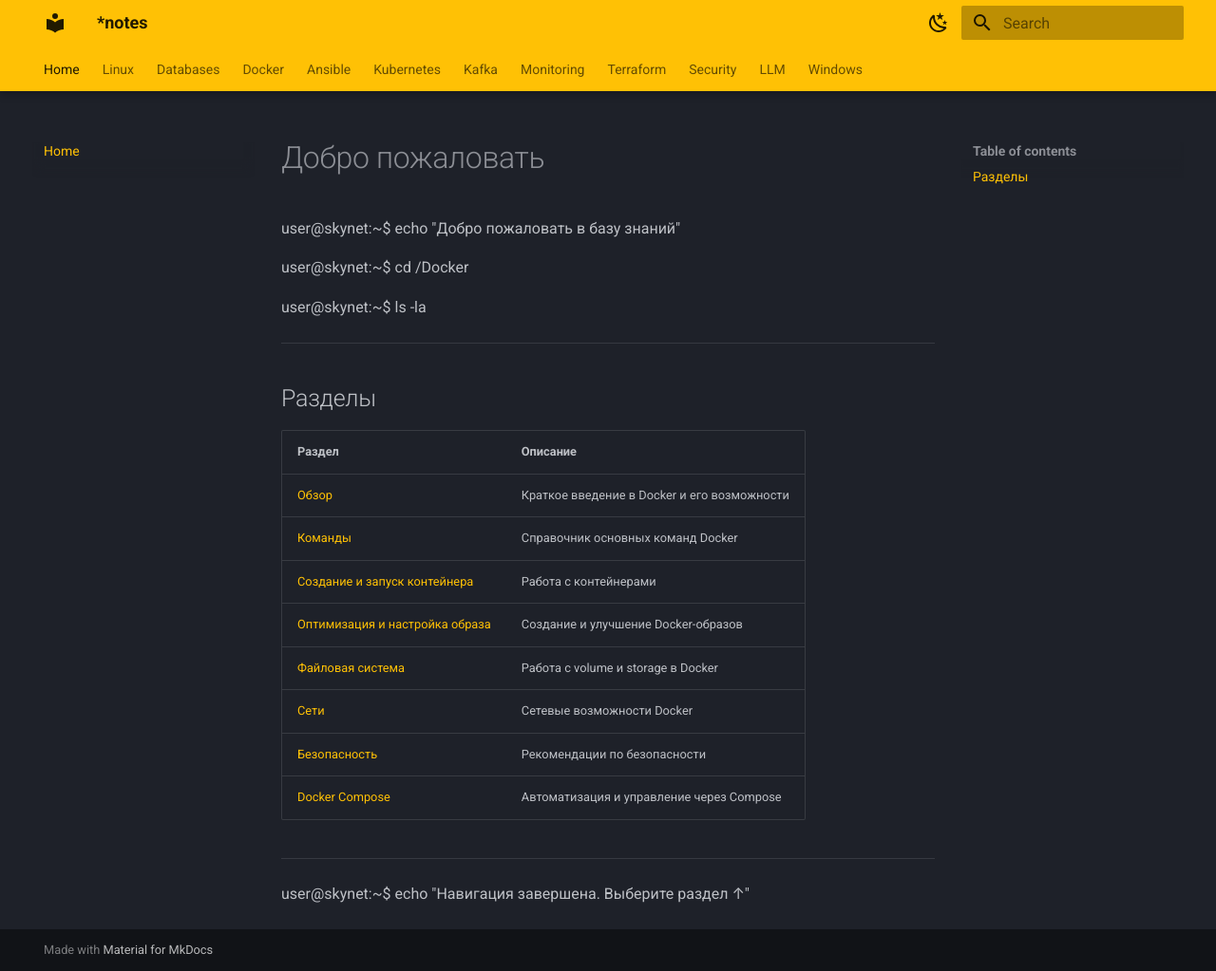
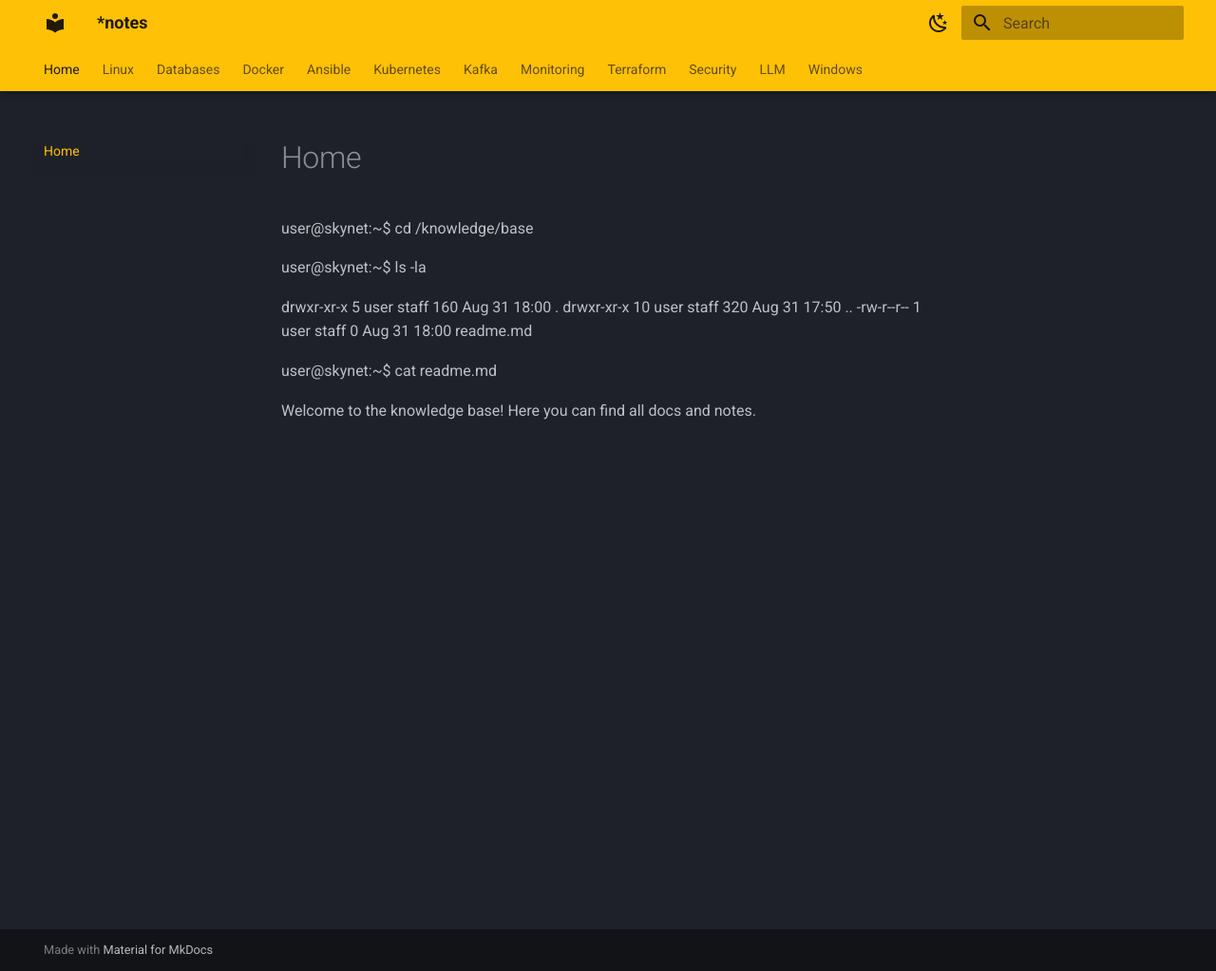
Before and after one commit to becausethatbee/terminator, an MkDocs documentation site: the page built from docs/index.md, in a window 1280 px wide and 1023 px high. Shown: the whole window at 95% size. Built offline with MkDocs 1.6.1 and Material for MkDocs 9.7.7, drawn with Linux system fonts in a browser that asks for light colours.

Commit message:
Автоматический коммит: 2025-08-31 12:19:22

```diff
--- /dev/null
+++ b/docs/assets/javascripts/terminal.js
@@ -0,0 +1,57 @@
+document.addEventListener("DOMContentLoaded", () => {
+  const terminal = document.getElementById("terminal");
+
+  const session = [
+    { cmd: "cd /knowledge/base", output: "" },
+    { cmd: "ls -la", output: "drwxr-xr-x  5 user  staff  160 Aug 31 18:00 .\ndrwxr-xr-x 10 user  staff  320 Aug 31 17:50 ..\n-rw-r--r--  1 user  staff  0 Aug 31 18:00 readme.md" },
+    { cmd: "cat readme.md", output: "Welcome to the knowledge base!\nHere you can find all docs and notes." },
+  ];
+
+  let lineIndex = 0;
+
+  function typeLine(lineObj) {
+    // создаём новую строку с курсором
+    const p = document.createElement("p");
+    const prompt = document.createElement("span");
+    prompt.classList.add("command-prompt");
+    prompt.textContent = "user@skynet:~$ ";
+    const currentLine = document.createElement("span");
+    const cursor = document.createElement("span");
+    cursor.classList.add("cursor");
+    p.appendChild(prompt);
+    p.appendChild(currentLine);
+    p.appendChild(cursor);
+    terminal.appendChild(p);
+
+    let charIndex = 0;
+
+    function typeChar() {
+      if(charIndex < lineObj.cmd.length) {
+        currentLine.textContent += lineObj.cmd[charIndex];
+        charIndex++;
+        setTimeout(typeChar, 50 + Math.random()*100); // имитация случайной скорости печати
+        terminal.scrollTop = terminal.scrollHeight;
+      } else {
+        // после команды выводим результат
+        if(lineObj.output) {
+          const outputP = document.createElement("p");
+          outputP.textContent = lineObj.output;
+          terminal.appendChild(outputP);
+        }
+
+        // удаляем текущий курсор
+        cursor.remove();
+
+        // запускаем следующую команду с небольшой задержкой
+        lineIndex++;
+        if(lineIndex < session.length) {
+          setTimeout(() => typeLine(session[lineIndex]), 500 + Math.random()*300);
+        }
+      }
+    }
+
+    typeChar();
+  }
+
+  typeLine(session[lineIndex]);
+});
--- a/docs/index.md
+++ b/docs/index.md
@@ -1,36 +1 @@
-# Добро пожаловать
-
-<div class="space-y-2">
-    <p class="terminal-line">
-        <span class="command-prompt">user@skynet:~$</span> echo "Добро пожаловать в базу знаний"
-    </p>
-    <p class="terminal-line">
-        <span class="command-prompt">user@skynet:~$</span> cd /Docker
-    </p>
-    <p class="terminal-line cursor">
-        <span class="command-prompt">user@skynet:~$</span> ls -la
-    </p>
-</div>
-
----
-
-## Разделы
-
-| Раздел | Описание |
-|--------|----------|
-| [Обзор](/Docker/Обзор/) | Краткое введение в Docker и его возможности |
-| [Команды](/Docker/Команды/) | Справочник основных команд Docker |
-| [Создание и запуск контейнера](/Docker/Создание-и-запуск-контейнера/) | Работа с контейнерами |
-| [Оптимизация и настройка образа](/Docker/Оптимизация-и-настройка-образа/) | Создание и улучшение Docker-образов |
-| [Файловая система](/Docker/Файловая-система/) | Работа с volume и storage в Docker |
-| [Сети](/Docker/Сети/) | Сетевые возможности Docker |
-| [Безопасность](/Docker/Безопасность/) | Рекомендации по безопасности |
-| [Docker Compose](/Docker/Docker-Compose/) | Автоматизация и управление через Compose |
-
----
-
-<div class="space-y-2">
-    <p class="terminal-line">
-        <span class="command-prompt">user@skynet:~$</span> echo "Навигация завершена. Выберите раздел ↑"
-    </p>
-</div>
+<div class="terminal" id="terminal"></div>
--- a/mkdocs.yml
+++ b/mkdocs.yml
@@ -82,5 +82,7 @@
 - attr_list
 extra_css:
 - stylesheets/extra.css
+- assets/stylesheets.extra.css
 extra_javascript:
 - javascripts/extra.js
+- assets/javascripts/terminal.js
```
Also changed, not shown: docs/assets/stylesheets/extra.css (added, +23 -0 lines).
